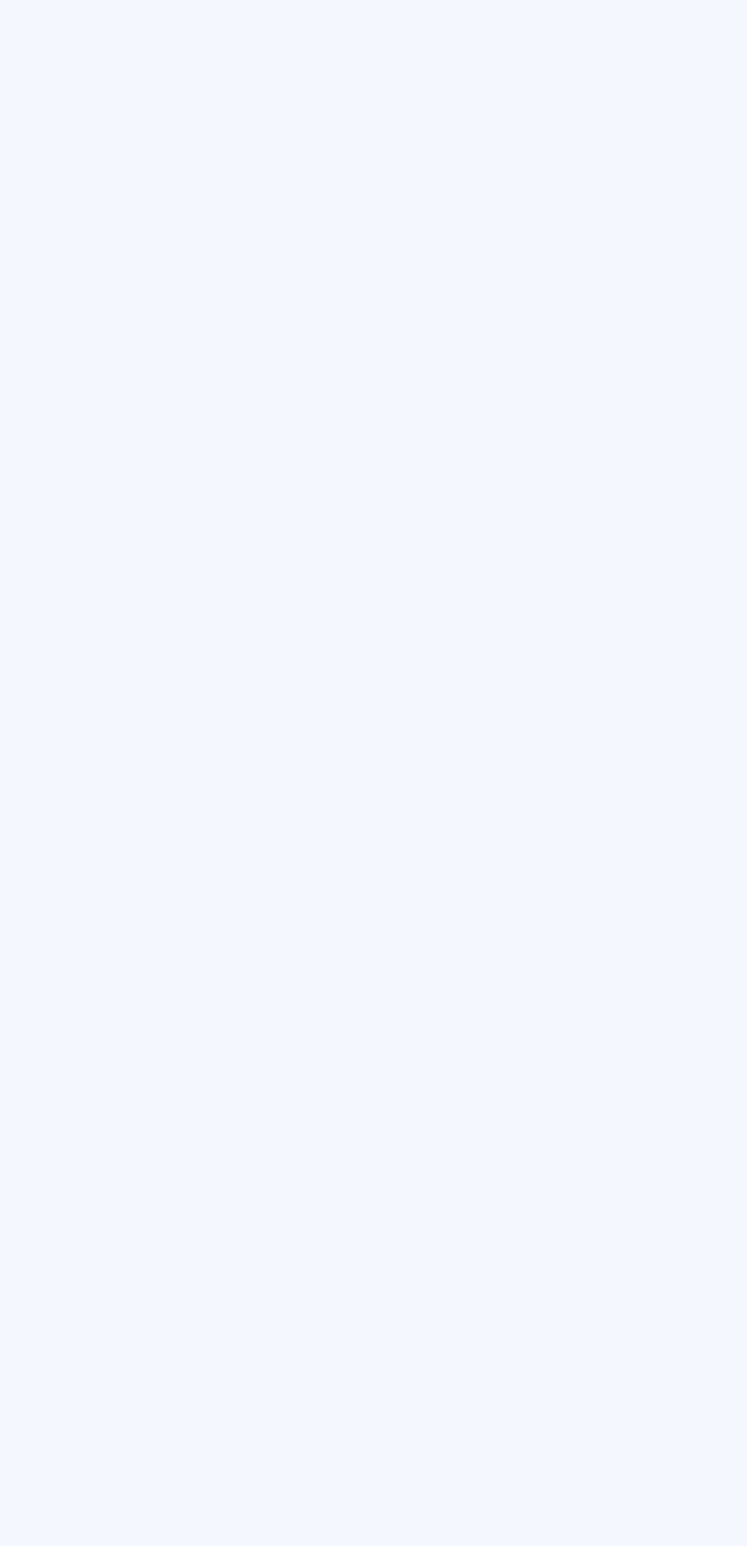
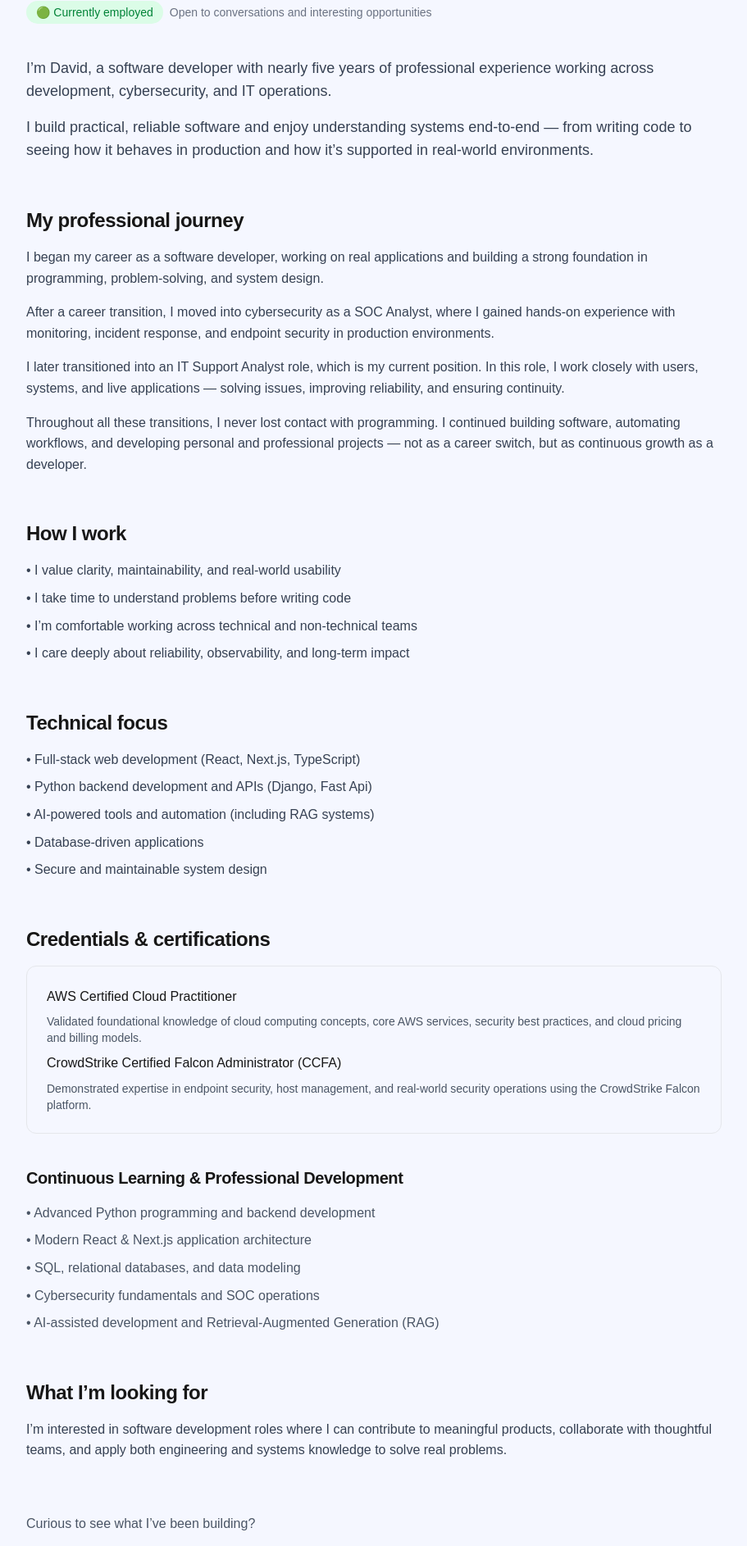
Before and after one commit to shockobinna/professional-portfolio, a Next.js app in the folder portfolio/: page /about in a window 1280 px wide. Shown: the part 228-2114 px from the top of the page at 82% size, without its empty margins (184-1095 px from the left). Before the commit the page ends 933 px from the top, so only its background shows below. Built offline with nearby package versions, Linux system fonts and the light colour scheme.

Commit message:
Add: Info in About page

```diff
--- a/portfolio/app/about/page.tsx
+++ b/portfolio/app/about/page.tsx
@@ -1,14 +1,197 @@
-import PageTransition from "../components/PageTransition";
+"use client"
+
+import PageTransition from "@/app/components/PageTransition"
+import Link from "next/link"
+
+const WORK_STATUS: "employed" | "open" = "employed"
 
 export default function About() {
   return (
     <PageTransition>
-    <main className="min-h-screen p-8">
-      <h1 className="text-2xl font-bold">About Me</h1>
-      <p className="mt-4">
-        I’m a software developer transitioning into a full-time development role.
-      </p>
-    </main>
+      <main className="mx-auto max-w-4xl px-6 py-16">
+
+        {/* Header */}
+        <section>
+          <h1 className="text-4xl md:text-5xl font-bold tracking-tight">
+            About Me
+          </h1>
+
+          <div className="mt-4 flex items-center gap-2">
+            {WORK_STATUS === "employed" ? (
+              <span className="inline-flex items-center gap-2 rounded-full bg-green-100 dark:bg-green-900/30 px-3 py-1 text-sm font-medium text-green-700 dark:text-green-400">
+                🟢 Currently employed
+              </span>
+            ) : (
+              <span className="inline-flex items-center gap-2 rounded-full bg-blue-100 dark:bg-blue-900/30 px-3 py-1 text-sm font-medium text-blue-700 dark:text-blue-400">
+                🔵 Open to opportunities
+              </span>
+            )}
+
+            <span className="text-sm text-gray-500 dark:text-gray-400">
+              Open to conversations and interesting opportunities
+            </span>
+          </div>
+        </section>
+
+        {/* Intro */}
+        <section className="mt-10 space-y-4 text-lg text-gray-700 dark:text-gray-300">
+          <p>
+            I’m David, a software developer with nearly five years of professional
+            experience working across development, cybersecurity, and IT
+            operations.
+          </p>
+
+          <p>
+            I build practical, reliable software and enjoy understanding systems
+            end-to-end — from writing code to seeing how it behaves in production
+            and how it’s supported in real-world environments.
+          </p>
+        </section>
+
+        {/* Journey */}
+        <section className="mt-14">
+          <h2 className="text-2xl font-semibold tracking-tight">
+            My professional journey
+          </h2>
+
+          <div className="mt-4 space-y-4 text-gray-700 dark:text-gray-300">
+            <p>
+              I began my career as a software developer, working on real
+              applications and building a strong foundation in programming,
+              problem-solving, and system design.
+            </p>
+
+            <p>
+              After a career transition, I moved into cybersecurity as a SOC
+              Analyst, where I gained hands-on experience with monitoring,
+              incident response, and endpoint security in production
+              environments.
+            </p>
+
+            <p>
+              I later transitioned into an IT Support Analyst role, which is my
+              current position. In this role, I work closely with users, systems,
+              and live applications — solving issues, improving reliability, and
+              ensuring continuity.
+            </p>
+
+            <p>
+              Throughout all these transitions, I never lost contact with
+              programming. I continued building software, automating workflows,
+              and developing personal and professional projects — not as a career
+              switch, but as continuous growth as a developer.
+            </p>
+          </div>
+        </section>
+
+        {/* How I work */}
+        <section className="mt-14">
+          <h2 className="text-2xl font-semibold tracking-tight">
+            How I work
+          </h2>
+
+          <ul className="mt-4 space-y-2 text-gray-700 dark:text-gray-300">
+            <li>• I value clarity, maintainability, and real-world usability</li>
+            <li>• I take time to understand problems before writing code</li>
+            <li>• I’m comfortable working across technical and non-technical teams</li>
+            <li>• I care deeply about reliability, observability, and long-term impact</li>
+          </ul>
+        </section>
+
+        {/* Technical focus */}
+        <section className="mt-14">
+          <h2 className="text-2xl font-semibold tracking-tight">
+            Technical focus
+          </h2>
+
+          <ul className="mt-4 space-y-2 text-gray-700 dark:text-gray-300">
+            <li>• Full-stack web development (React, Next.js, TypeScript)</li>
+            <li>• Python backend development and APIs (Django, Fast Api)</li>
+            <li>• AI-powered tools and automation (including RAG systems)</li>
+            <li>• Database-driven applications</li>
+            <li>• Secure and maintainable system design</li>
+          </ul>
+        </section>
+
+        {/* Certifications */}
+        <section className="mt-14">
+          <h2 className="text-2xl font-semibold tracking-tight">
+            Credentials & certifications
+          </h2>
+
+          <div className="mt-4 rounded-xl border border-gray-200 dark:border-neutral-800 p-6">
+            <p className="font-medium">
+              AWS Certified Cloud Practitioner
+            </p>
+            <p className="mt-2 text-sm text-gray-600 dark:text-gray-400">
+              Validated foundational knowledge of cloud computing concepts, core AWS
+              services, security best practices, and cloud pricing and billing models.
+            </p>
+
+            <p className="mt-2 font-medium">
+              CrowdStrike Certified Falcon Administrator (CCFA)
+            </p>
+            <p className="mt-2 text-sm text-gray-600 dark:text-gray-400">
+              Demonstrated expertise in endpoint security, host management, and
+              real-world security operations using the CrowdStrike Falcon
+              platform.
+            </p>
+
+          </div>
+        </section>
+
+        <section className="mt-10">
+          <h2 className="text-xl font-semibold">
+            Continuous Learning & Professional Development
+          </h2>
+
+          <ul className="mt-4 space-y-2 text-gray-600 dark:text-gray-400">
+            <li>• Advanced Python programming and backend development</li>
+            <li>• Modern React & Next.js application architecture</li>
+            <li>• SQL, relational databases, and data modeling</li>
+            <li>• Cybersecurity fundamentals and SOC operations</li>
+            <li>• AI-assisted development and Retrieval-Augmented Generation (RAG)</li>
+          </ul>
+        </section>
+
+
+        {/* Looking for */}
+        <section className="mt-14">
+          <h2 className="text-2xl font-semibold tracking-tight">
+            What I’m looking for
+          </h2>
+
+          <p className="mt-4 text-gray-700 dark:text-gray-300">
+            I’m interested in software development roles where I can contribute
+            to meaningful products, collaborate with thoughtful teams, and apply
+            both engineering and systems knowledge to solve real problems.
+          </p>
+        </section>
+
+        {/* Closing */}
+        <section className="mt-16">
+          <p className="text-gray-600 dark:text-gray-400">
+            Curious to see what I’ve been building?
+          </p>
+
+          <div className="mt-4 flex gap-4">
+            <Link
+              href="/projects"
+              className="rounded-lg bg-blue-600 px-5 py-3 text-sm font-medium text-white transition hover:bg-blue-700"
+            >
+              View projects
+            </Link>
+
+            <Link
+              href="/contact"
+              className="rounded-lg border border-gray-300 dark:border-neutral-800 px-5 py-3 text-sm font-medium transition hover:bg-gray-100 dark:hover:bg-neutral-800"
+            >
+              Get in touch
+            </Link>
+          </div>
+        </section>
+
+      </main>
     </PageTransition>
-  );
+  )
 }
--- a/portfolio/app/components/Header.tsx
+++ b/portfolio/app/components/Header.tsx
@@ -38,7 +38,7 @@ export default function Header() {
             href="/contact"
             className="ml-2 rounded-lg bg-blue-600 px-4 py-2 text-sm font-medium text-white transition hover:bg-blue-700"
           >
-            Hire Me!
+            Contact
           </Link>
         </div>
 
--- a/portfolio/app/page.tsx
+++ b/portfolio/app/page.tsx
@@ -1,3 +1,4 @@
+"use client"
 import Image from "next/image"
 import Link from "next/link"
 import PageTransition from "./components/PageTransition"
```
